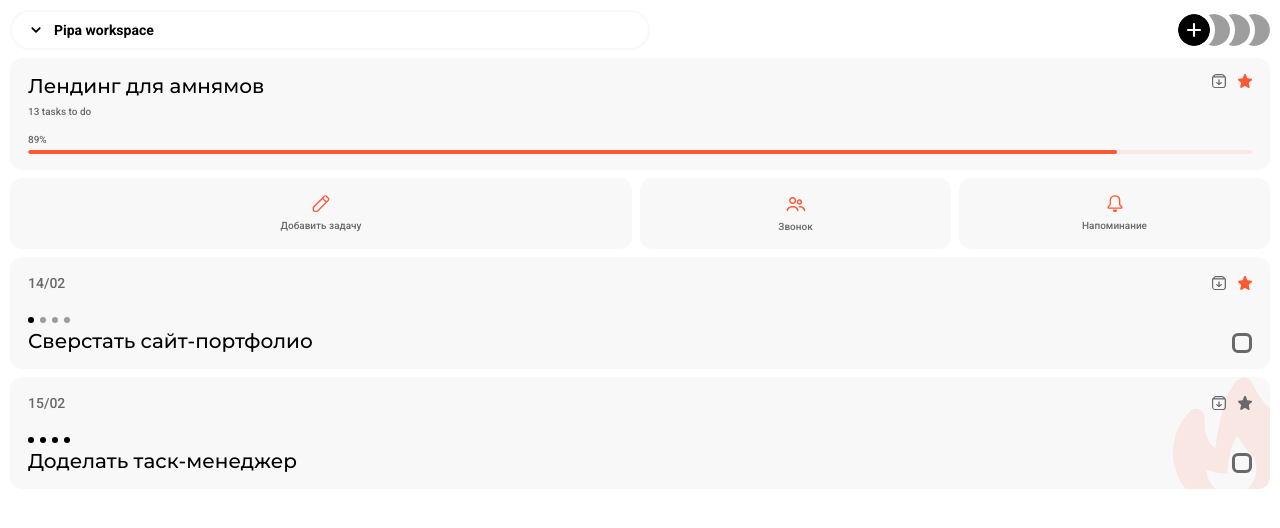
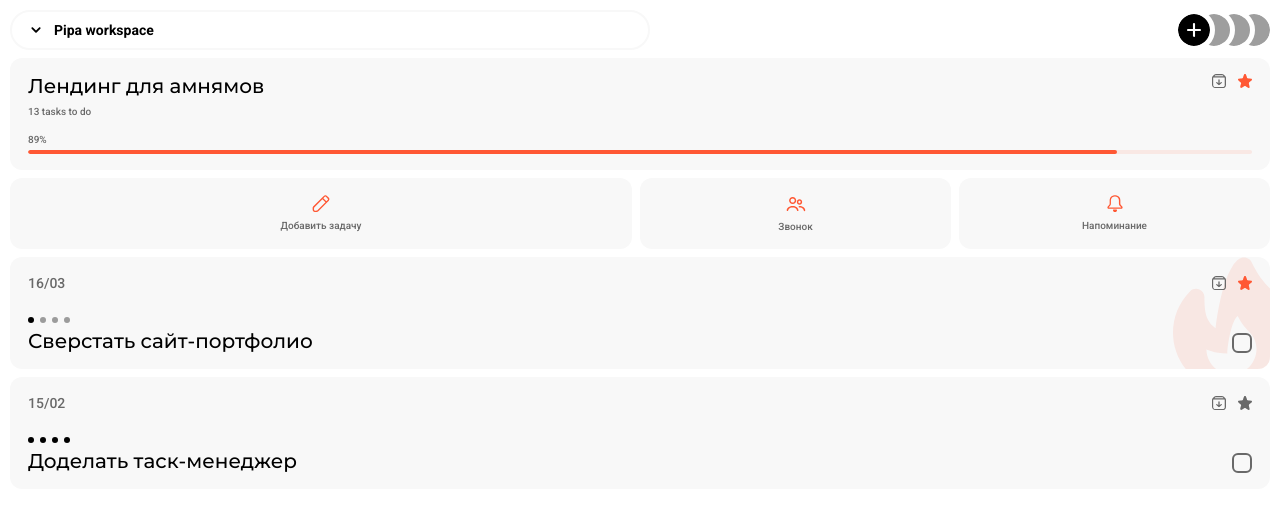
Before and after one commit to separatrixxx/smpl, a Next.js app: page /workspace/1/project/1 in a window 1280 px wide. Shown: the top 528 px of the page. Built offline with nearby package versions, Linux system fonts and the light colour scheme; grey boxes are pictures that could not be loaded.

Commit message:
update burning task

```diff
--- a/src/app/my-workspace/project/[projectId]/page.tsx
+++ b/src/app/my-workspace/project/[projectId]/page.tsx
@@ -8,6 +8,7 @@ import { BackButton } from "@/shared/ui/BackButton/BackButton";
 import { withPad } from "@/shared/ui/Pad/hocs/withPad";
 import { ProjectItem } from "@/widgets/project-item";
 import { ButtonsBar } from "./ui/ButtonsBar/ButtonsBar";
+import { TasksListWrapper } from "@/widgets/tasks-list";
 
 
 export async function generateMetadata({ params }: MyProjectPageInterface): Promise<Metadata> {
@@ -43,6 +44,7 @@ export default async function MyProject({ params }: MyProjectPageInterface) {
             <ProjectItemWithPad title={projectData.title} isStarred={projectData.is_starred}
                 tasksCount={projectData.tasks_count} progress={projectData.progress} />
             <ButtonsBar />
+            <TasksListWrapper projectId={+projectId} />
         </PageWrapper>
     );
 }
--- a/src/entities/tasks/mocks/tasksListMock.ts
+++ b/src/entities/tasks/mocks/tasksListMock.ts
@@ -14,6 +14,8 @@ export const fetchTasksListMock = async (workspaceId: number, userId: number, pr
         throw new Error("Project not found");
     }
 
+    const currentDate = new Date();
+
     const tasks1MockData: TaskInterface = {
         id: 1,
         workspace_id: workspaceId,
@@ -21,7 +23,7 @@ export const fetchTasksListMock = async (workspaceId: number, userId: number, pr
         title: 'Сверстать сайт-портфолио',
         is_starred: true,
         priority: 1,
-        date: '2025-02-14T12:00:00Z',
+        date: currentDate.toISOString(),
         type: 'todo',
     };
 
--- a/src/shared/ui/Checkbox/Checkbox.module.scss
+++ b/src/shared/ui/Checkbox/Checkbox.module.scss
@@ -2,12 +2,13 @@
 
 $checkbox-size: 20px;
 $radius: 6px;
-$outline: 3px;
+$outline: 2px;
 
 .checkboxWrapper {
     position: relative;
     width: $checkbox-size;
 	height: $checkbox-size;
+    overflow: hidden;
 }
 
 .checkbox {
@@ -31,7 +32,7 @@ $outline: 3px;
 		outline-color: var(--primary);
 	}
 
-    @include shared.transition(outline-color);
+    @include shared.transition;
 }
 
 .checkMark {
--- a/src/widgets/tasks-list/ui/TasksList/TaskListItem.tsx
+++ b/src/widgets/tasks-list/ui/TasksList/TaskListItem.tsx
@@ -3,26 +3,21 @@ import { ReactElement } from "react";
 import { TaskItem } from '@/widgets/task-item';
 import { withPad } from '@/shared/ui/Pad/hocs/withPad';
 import { withBurnPad } from '@/shared/ui/Pad/hocs/withBurnPad';
+import { isBurningTask } from '../../utils/isBurningTask';
 
 
 const TaskItemwWithPad = withPad(TaskItem);
 const TaskItemwWithBurnPad = withBurnPad(TaskItem);
 
-const getTaskItemComponent = (priority: number) => {
-    return priority === 4 ? TaskItemwWithBurnPad : TaskItemwWithPad;
+const getTaskItemComponent = (date: string) => {
+    return isBurningTask(date) ? TaskItemwWithBurnPad : TaskItemwWithPad;
 };
 
 export const TaskListItem = ({ task }: TaskListItemProps): ReactElement => {
-    const TaskItemComponent = getTaskItemComponent(task.priority);
+    const TaskItemComponent = getTaskItemComponent(task.date);
 
     return (
-        <TaskItemComponent
-            key={task.id}
-            title={task.title}
-            isStarred={task.is_starred}
-            priority={task.priority}
-            date={task.date}
-            type={task.type}
-        />
+        <TaskItemComponent title={task.title} isStarred={task.is_starred}
+            priority={task.priority} date={task.date} type={task.type} />
     );
 };
--- /dev/null
+++ b/src/widgets/tasks-list/utils/isBurningTask.ts
@@ -0,0 +1,8 @@
+import { isToday, parseISO } from 'date-fns';
+
+
+export function isBurningTask(date: string): boolean {
+    const taskDate = parseISO(date);
+
+    return isToday(taskDate);
+}
```
